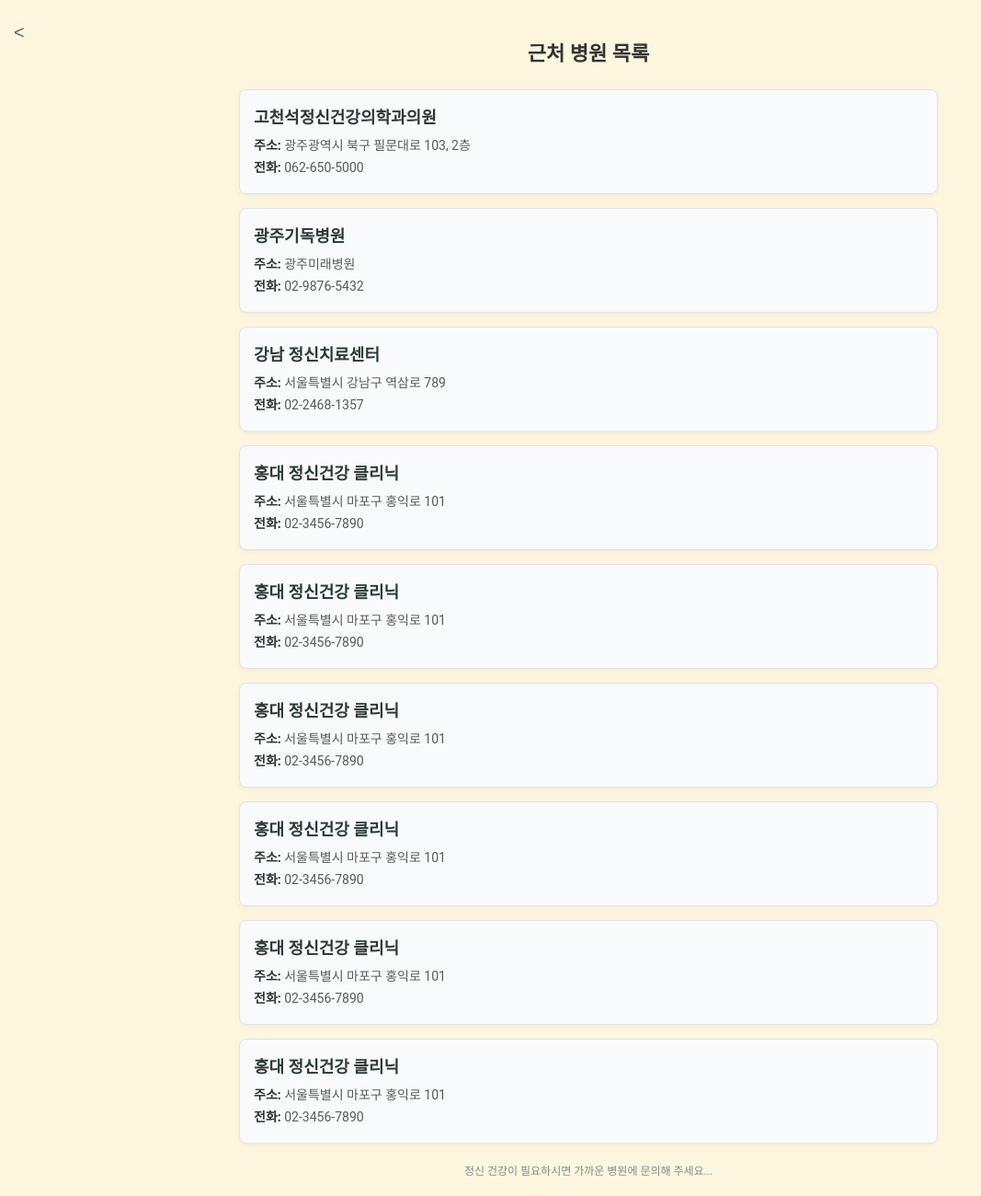
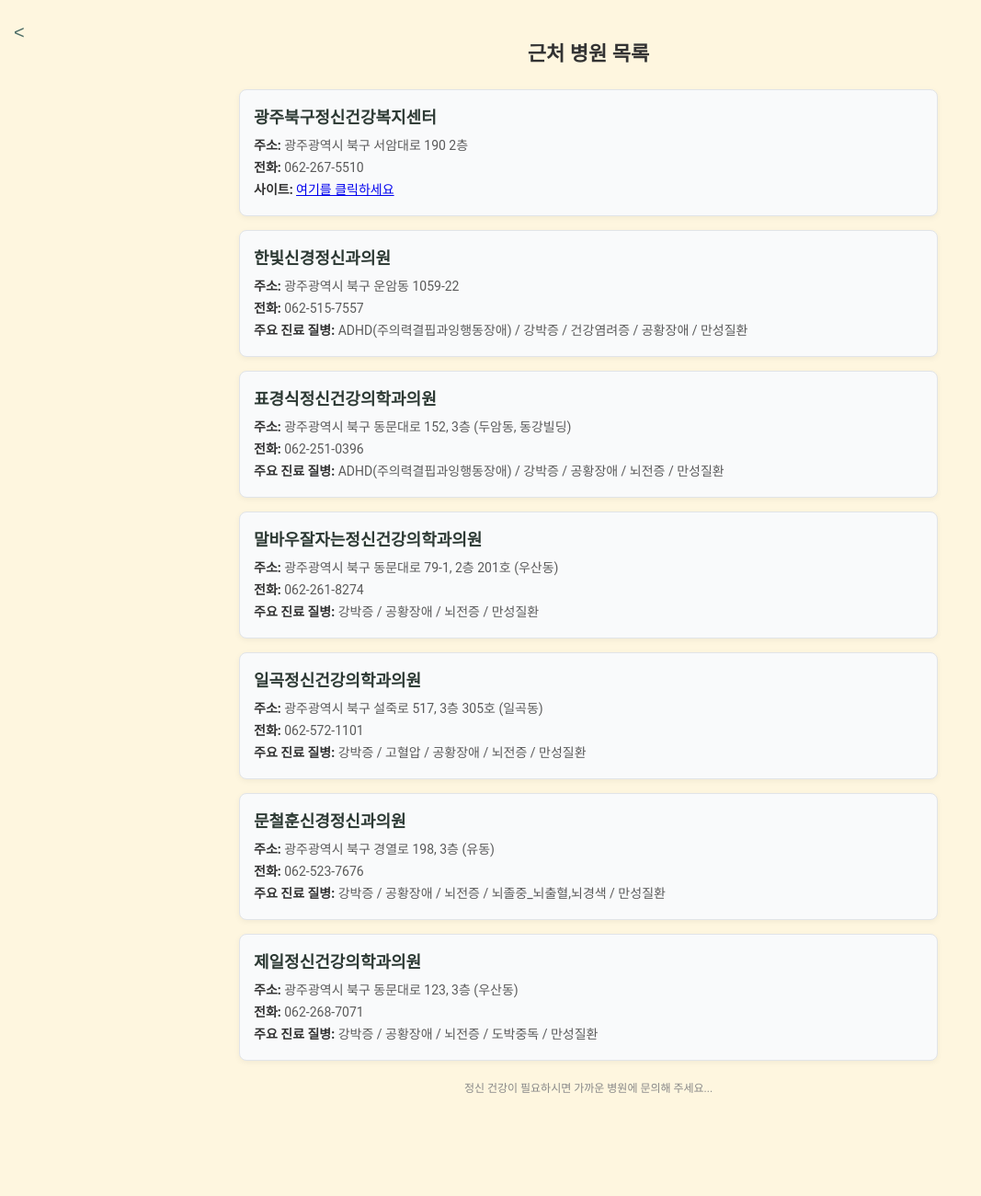
Before and after one commit to capstone-semi/semi, a Python web app: template templates/hospital.html in a window 1280 px wide. Shown: the whole page at 92% size, without its empty margins (0-1067 px from the left). After the commit the page ends 1188 px from the top, so only its background shows below. Run offline with Jinja, Linux system fonts and the light colour scheme; the template is opened without the code that fills it, so the values that code supplies are empty.

Commit message:
챌린지 리스트, 병원리스트 정리

```diff
--- a/config.py
+++ b/config.py
@@ -1,4 +1,4 @@
 class Config:
-    # SQLALCHEMY_DATABASE_URI = 'mysql+pymysql://root:waa101704!@localhost:3306/semi-capstone'
-    SQLALCHEMY_DATABASE_URI = 'mysql+pymysql://root:1234@localhost:3306/semi-capstone'
+    SQLALCHEMY_DATABASE_URI = 'mysql+pymysql://root:waa101704!@localhost:3306/semi-capstone'
+    # SQLALCHEMY_DATABASE_URI = 'mysql+pymysql://root:1234@localhost:3306/semi-capstone'
     SQLALCHEMY_TRACK_MODIFICATIONS = False
--- a/templates/challenge.html
+++ b/templates/challenge.html
@@ -79,7 +79,7 @@
             </div>
             <div class="activity-card">
                 <div class="card-image">
-                    <img src="{{ url_for('static', filename='icons/logo.svg') }}" alt="로고 아이콘" class="icon">
+                    <img src="{{ url_for('static', filename='icons/sun.svg') }}" alt="로고 아이콘" class="icon">
                 </div>
                 <div class="card-info">
                     <p class="card-title">아침에 일어나기</p>
@@ -91,7 +91,7 @@
                 </div>
             </div>
         </div>
-        <p class="text">더 많은 챌린지 살펴보기 ></p>
+        <p class="text"><a href="/challenge_list">더 많은 챌린지 살펴보기 >></a></p>
         <button class="write-icon" onclick="goToWritePage()">
             <img src="../static/icons/plus.svg" alt="더하기 아이콘">
         </button>
--- a/templates/hospital.html
+++ b/templates/hospital.html
@@ -119,51 +119,48 @@
 
         <ul class="hospital-list">
             <li class="hospital-item">
-                <div class="hospital-name">고천석정신건강의학과의원</div>
-                <div class="hospital-info"><strong>주소:</strong> 광주광역시 북구 필문대로 103, 2층 </div>
-                <div class="hospital-info"><strong>전화:</strong> 062-650-5000</div>
+                <div class="hospital-name">광주북구정신건강복지센터</div>
+                <div class="hospital-info"><strong>주소:</strong> 광주광역시 북구 서암대로 190 2층 </div>
+                <div class="hospital-info"><strong>전화:</strong> 062-267-5510 </div>
+                <div class="hospital-info"><strong>사이트:</strong> <a href="http://www.gbcmhc.or.kr/">여기를 클릭하세요</a></div>
             </li>
             <li class="hospital-item">
-                <div class="hospital-name">광주기독병원</div>
-                <div class="hospital-info"><strong>주소:</strong> 광주미래병원</div>
-                <div class="hospital-info"><strong>전화:</strong> 02-9876-5432</div>
+                <div class="hospital-name">한빛신경정신과의원</div>
+                <div class="hospital-info"><strong>주소:</strong> 광주광역시 북구 운암동 1059-22 </div>
+                <div class="hospital-info"><strong>전화:</strong>  062-515-7557 </div>
+                <div class="hospital-info"><strong>주요 진료 질병:</strong> ADHD(주의력결핍과잉행동장애) / 강박증 / 건강염려증 / 공황장애 / 만성질환  </div>
             </li>
             <li class="hospital-item">
-                <div class="hospital-name">강남 정신치료센터</div>
-                <div class="hospital-info"><strong>주소:</strong> 서울특별시 강남구 역삼로 789</div>
-                <div class="hospital-info"><strong>전화:</strong> 02-2468-1357</div>
+                <div class="hospital-name">표경식정신건강의학과의원</div>
+                <div class="hospital-info"><strong>주소:</strong> 광주광역시 북구 동문대로 152, 3층 (두암동, 동강빌딩)</div>
+                <div class="hospital-info"><strong>전화:</strong> 062-251-0396</div>
+                <div class="hospital-info"><strong>주요 진료 질병:</strong> ADHD(주의력결핍과잉행동장애) / 강박증 / 공황장애 / 뇌전증 / 만성질환  </div>
             </li>
             <li class="hospital-item">
-                <div class="hospital-name">홍대 정신건강 클리닉</div>
-                <div class="hospital-info"><strong>주소:</strong> 서울특별시 마포구 홍익로 101</div>
-                <div class="hospital-info"><strong>전화:</strong> 02-3456-7890</div>
+                <div class="hospital-name">말바우잘자는정신건강의학과의원</div>
+                <div class="hospital-info"><strong>주소:</strong> 광주광역시 북구 동문대로 79-1, 2층 201호 (우산동)</div>
+                <div class="hospital-info"><strong>전화:</strong> 062-261-8274</div>
+                <div class="hospital-info"><strong>주요 진료 질병:</strong> 강박증 / 공황장애 / 뇌전증 / 만성질환  </div>
             </li>
             <li class="hospital-item">
-                <div class="hospital-name">홍대 정신건강 클리닉</div>
-                <div class="hospital-info"><strong>주소:</strong> 서울특별시 마포구 홍익로 101</div>
-                <div class="hospital-info"><strong>전화:</strong> 02-3456-7890</div>
+                <div class="hospital-name">일곡정신건강의학과의원</div>
+                <div class="hospital-info"><strong>주소:</strong> 광주광역시 북구 설죽로 517, 3층 305호 (일곡동)</div>
+                <div class="hospital-info"><strong>전화:</strong> 062-572-1101</div>
+                <div class="hospital-info"><strong>주요 진료 질병:</strong> 강박증 / 고혈압 / 공황장애 / 뇌전증 / 만성질환  </div>
             </li>
             <li class="hospital-item">
-                <div class="hospital-name">홍대 정신건강 클리닉</div>
-                <div class="hospital-info"><strong>주소:</strong> 서울특별시 마포구 홍익로 101</div>
-                <div class="hospital-info"><strong>전화:</strong> 02-3456-7890</div>
+                <div class="hospital-name">문철훈신경정신과의원</div>
+                <div class="hospital-info"><strong>주소:</strong> 광주광역시 북구 경열로 198, 3층 (유동)</div>
+                <div class="hospital-info"><strong>전화:</strong> 062-523-7676</div>
+                <div class="hospital-info"><strong>주요 진료 질병:</strong> 강박증 / 공황장애 / 뇌전증 / 뇌졸중_뇌출혈,뇌경색 / 만성질환 </div>
             </li>
             <li class="hospital-item">
-                <div class="hospital-name">홍대 정신건강 클리닉</div>
-                <div class="hospital-info"><strong>주소:</strong> 서울특별시 마포구 홍익로 101</div>
-                <div class="hospital-info"><strong>전화:</strong> 02-3456-7890</div>
+                <div class="hospital-name">제일정신건강의학과의원</div>
+                <div class="hospital-info"><strong>주소:</strong> 광주광역시 북구 동문대로 123, 3층 (우산동)</div>
+                <div class="hospital-info"><strong>전화:</strong> 062-268-7071</div>
+                <div class="hospital-info"><strong>주요 진료 질병:</strong> 강박증 / 공황장애 / 뇌전증 / 도박중독 / 만성질환</div>
             </li>
-            <li class="hospital-item">
-                <div class="hospital-name">홍대 정신건강 클리닉</div>
-                <div class="hospital-info"><strong>주소:</strong> 서울특별시 마포구 홍익로 101</div>
-                <div class="hospital-info"><strong>전화:</strong> 02-3456-7890</div>
-            </li>
-            <li class="hospital-item">
-                <div class="hospital-name">홍대 정신건강 클리닉</div>
-                <div class="hospital-info"><strong>주소:</strong> 서울특별시 마포구 홍익로 101</div>
-                <div class="hospital-info"><strong>전화:</strong> 02-3456-7890</div>
-            </li>
-            <!-- 다른 병원 목록들... -->
+
         </ul>
 
         <footer>
```
Also changed, not shown: templates/challenge_list.html (+50 -14 lines), static/icons/sun.svg (added).
